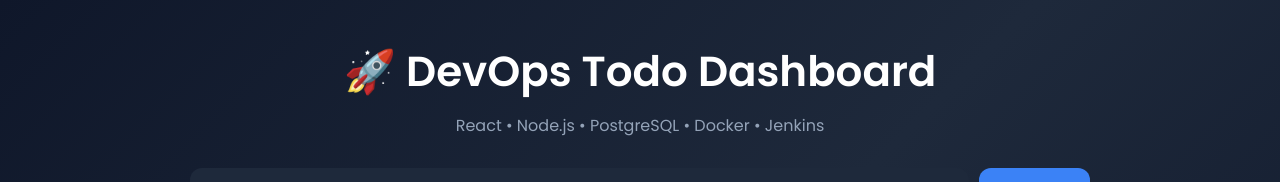
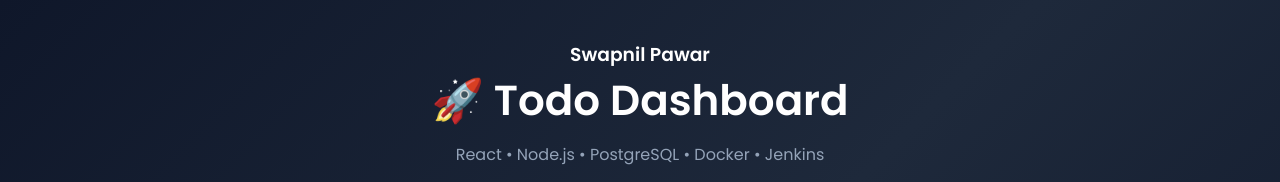
Before and after one commit to swapnil641/ai-productivity-hub, a React (Create React App) app in the folder client/: page / in a window 1280 px wide. Shown: the top 182 px of the page. Built offline with nearby package versions, Linux system fonts and the light colour scheme; no server answers.

Commit message:
Add premium animated UI

```diff
--- a/client/src/App.js
+++ b/client/src/App.js
@@ -53,7 +53,8 @@
   <div className="app">
     <div className="container">
       <div className="header">
-        <h1>🚀 DevOps Todo Dashboard</h1>
+        <h3> Swapnil Pawar</h3>
+        <h1>🚀 Todo Dashboard</h1>
         <p>React • Node.js • PostgreSQL • Docker • Jenkins</p>
       </div>
 
```
